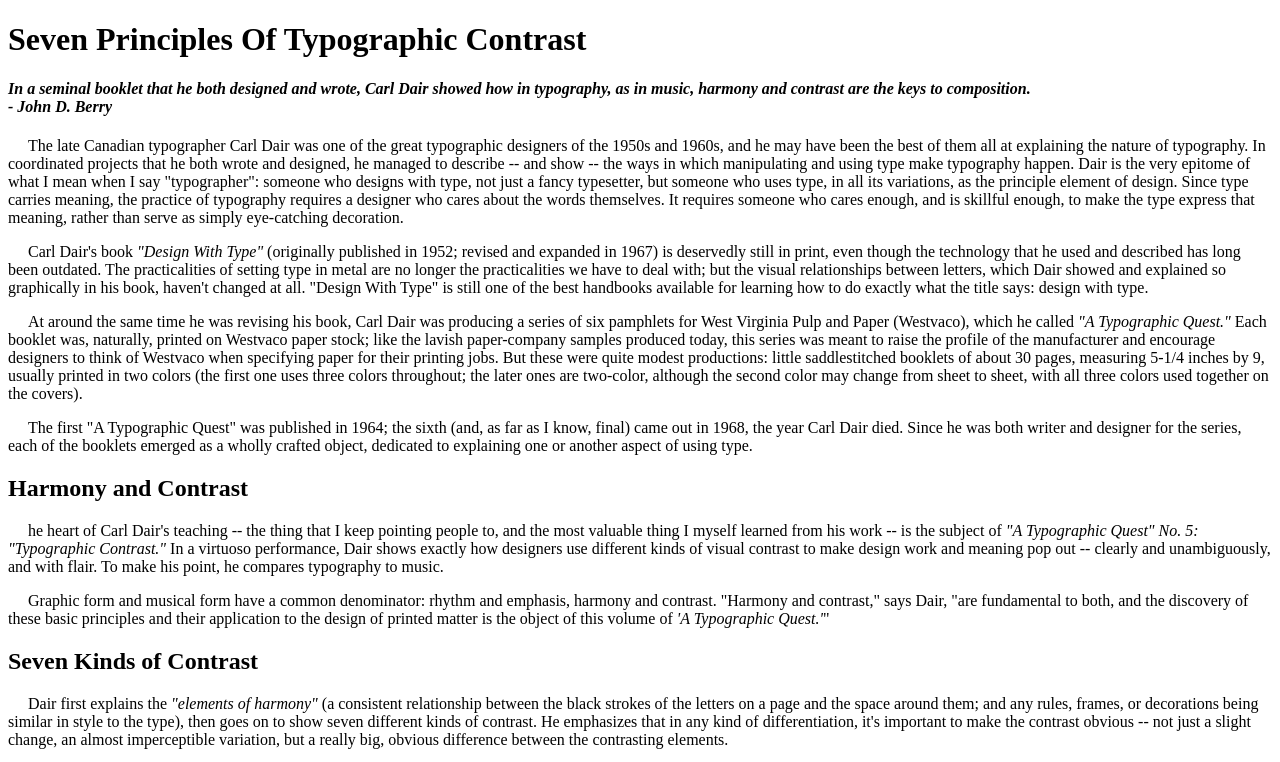
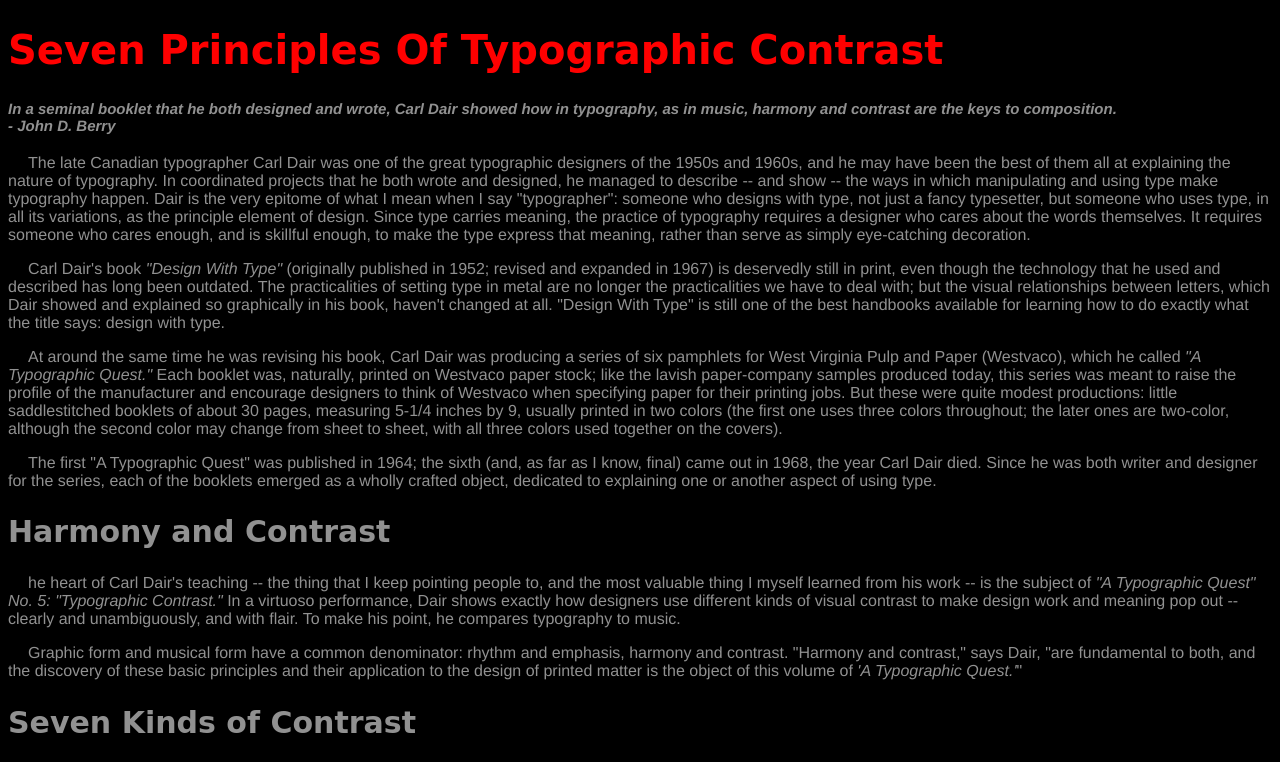
Before and after one commit to vidurmadhav/SevenPrinciples, a plain HTML site: page index.html in a window 1280 px wide. Shown: the top 762 px of the page. Drawn offline with Linux system fonts and the light colour scheme.

Commit message:
update index.html

```diff
--- a/index.html
+++ b/index.html
@@ -4,6 +4,27 @@
   <meta charset="utf-8">
   <title> Seven Principles </title>
   <style>
+body{
+  font-family:'Helvetica';
+  background: black;
+  color: rgb(145,145,145);
+}
+    h1{
+      font-size: 40px;
+      font-family:'Staatliches', cursive;
+      color: red;
+    }
+
+    h2{
+      font-size: 30px;
+      font-family:'Staatliches', cursive;
+    }
+
+      h4{
+        font-size: 15px;
+        font-family:'Helvetica';
+    }
+
     p{
       text-indent: 20px;
     }
```
